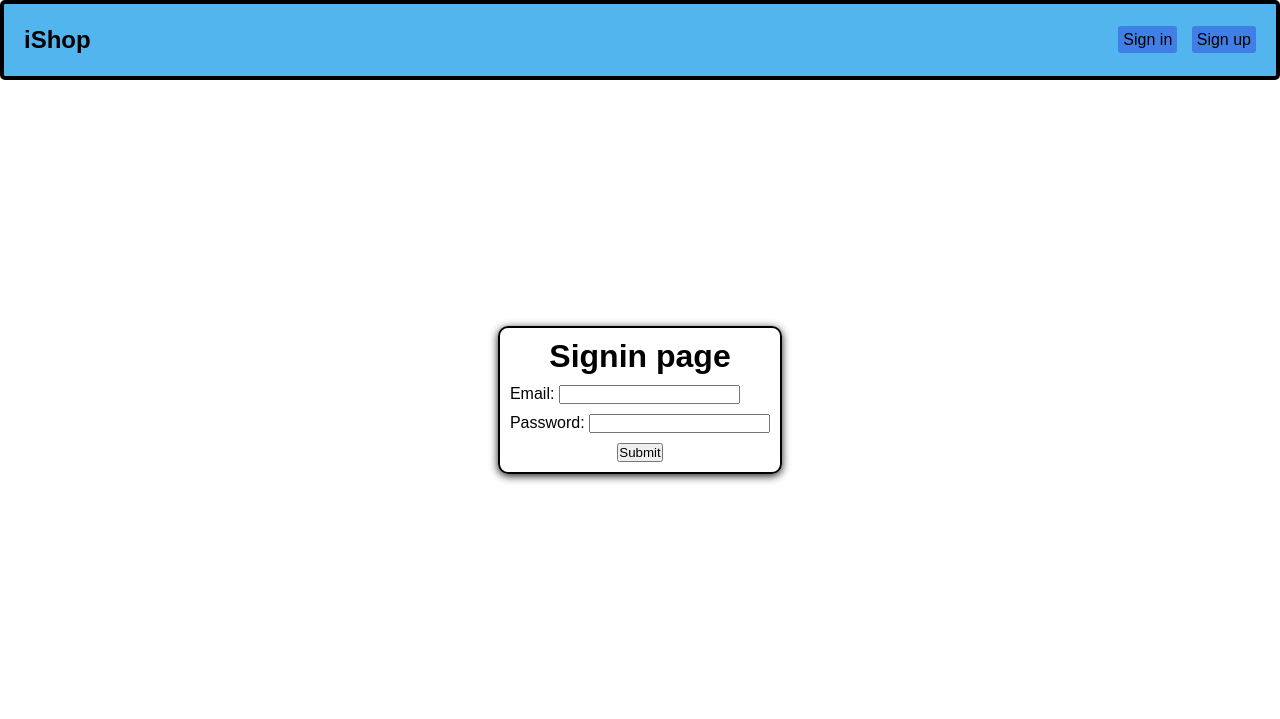
After one commit to ikhzz/learn-django, a Django app: page /user/signin in a window 1280 px wide. The commit adds this page. Shown: the top 719 px of the page. Run offline with Django 3.2, Linux system fonts and the light colour scheme.

Commit message:
design signin view and form

```diff
--- /dev/null
+++ b/accounts/forms.py
@@ -0,0 +1,8 @@
+from django.forms import ModelForm
+from django import forms
+from accounts.models import Accounts
+
+class SigninForm(ModelForm):
+  class Meta:
+    model = Accounts
+    fields = ['email', 'password']
--- /dev/null
+++ b/accounts/templates/accounts/signin.html
@@ -0,0 +1,12 @@
+{% extends "base.html" %}
+{% block content %}
+<div class="form">
+  <form action="" method="POST" >
+    <h1>Signin page</h1>
+    {% csrf_token %}
+    {{ form.as_p }}
+    <input type="submit" value="Submit">
+  </form>
+</div>
+
+{% endblock %}
--- /dev/null
+++ b/accounts/templates/accounts/signup.html
@@ -0,0 +1,5 @@
+{% extends "base.html" %}
+{% block content %}
+<h1>Sign up page</h1>
+
+{% endblock %}
--- /dev/null
+++ b/accounts/urls.py
@@ -0,0 +1,10 @@
+from django.urls import path
+from accounts import views
+
+app_name = 'accounts'
+
+urlpatterns = [
+    path('signup', views.signupView, name="signup"),
+    path('signin', views.signinView, name="signin"),
+    path('signout', views.signoutView, name="signout")
+]
--- a/accounts/views.py
+++ b/accounts/views.py
@@ -1,3 +1,21 @@
-from django.shortcuts import render
+from django.contrib.auth import authenticate, login, logout
+from django.shortcuts import redirect, render
+from accounts.forms import SigninForm
 
 # Create your views here.
+def signupView(request):
+  return render(request, 'accounts/signup.html')
+
+def signinView(request):
+
+  # if request.method == 'POST':
+
+  #   print('login try')
+  # else:
+  #   form = SigninForm()
+  form = SigninForm()
+  return render(request, 'accounts/signin.html', context={'form': form})
+
+def signoutView(request):
+  logout(request)
+  return redirect('market:index')
--- a/learn_django/urls.py
+++ b/learn_django/urls.py
@@ -18,5 +18,6 @@ from django.urls import path, include
 
 urlpatterns = [
     path('admin/', admin.site.urls),
-    path('', include('market.urls'))
+    path('', include('market.urls')),
+    path('user/', include('accounts.urls'))
 ]
--- a/static/style/style.css
+++ b/static/style/style.css
@@ -19,6 +19,8 @@ a,a:link, a:visited, a:hover, a:active {
 /* main */
 #main {
   display: grid;
+  grid-template-rows: 80px;
+  min-height: 90vh;
 }
 
 /* navigation */
@@ -53,3 +55,21 @@ nav span:hover {
 nav li span {
   margin-left: 10px;
 }
+/* form */
+.form {
+  display: grid;
+  height: 100%;
+  place-content: center;
+}
+.form form{
+  display: grid;
+  row-gap: 10px;
+  /* justify-items: center; */
+  border: 2px solid black;
+  padding: 10px;
+  box-shadow: 0px 2px 8px rgba(0, 0, 0, 0.9);
+  border-radius: 10px;
+}
+.form h1, .form input[type=submit]{
+  justify-self: center;
+}
--- a/templates/base.html
+++ b/templates/base.html
@@ -14,8 +14,12 @@
       <h2 class="title"><a href="{% url "market:index" %}">iShop</a></h2>
     </li>
     <li>
-      <span><a href="">Sign in</a></span>
-      <span><a href="">Sign up</a></span>
+      {% if request.user.is_authenticated %}
+        <span><a href="{% url "accounts:signout" %}">Sign out</a></span>
+      {% else %}
+        <span><a href="{% url "accounts:signin" %}">Sign in</a></span>
+        <span><a href="{% url "accounts:signup" %}">Sign up</a></span>
+      {% endif %}
     </li>
   </nav>
   <div class="main">
```
